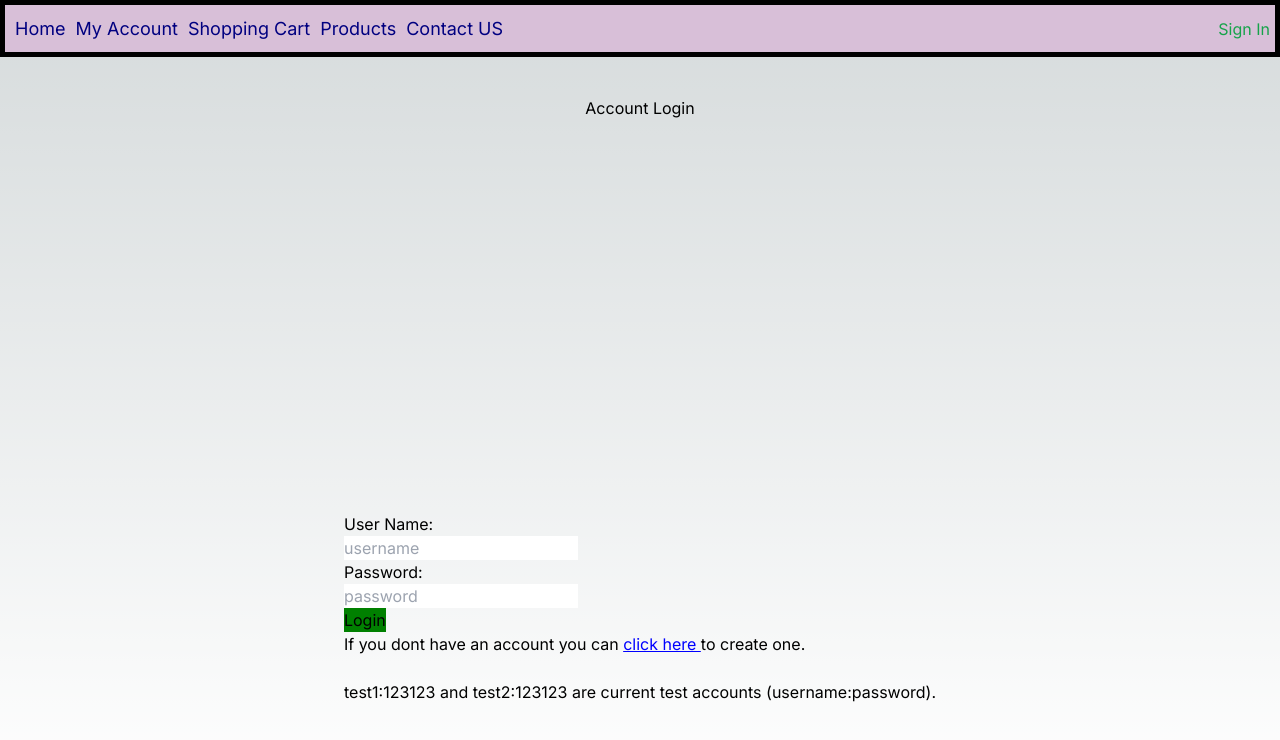
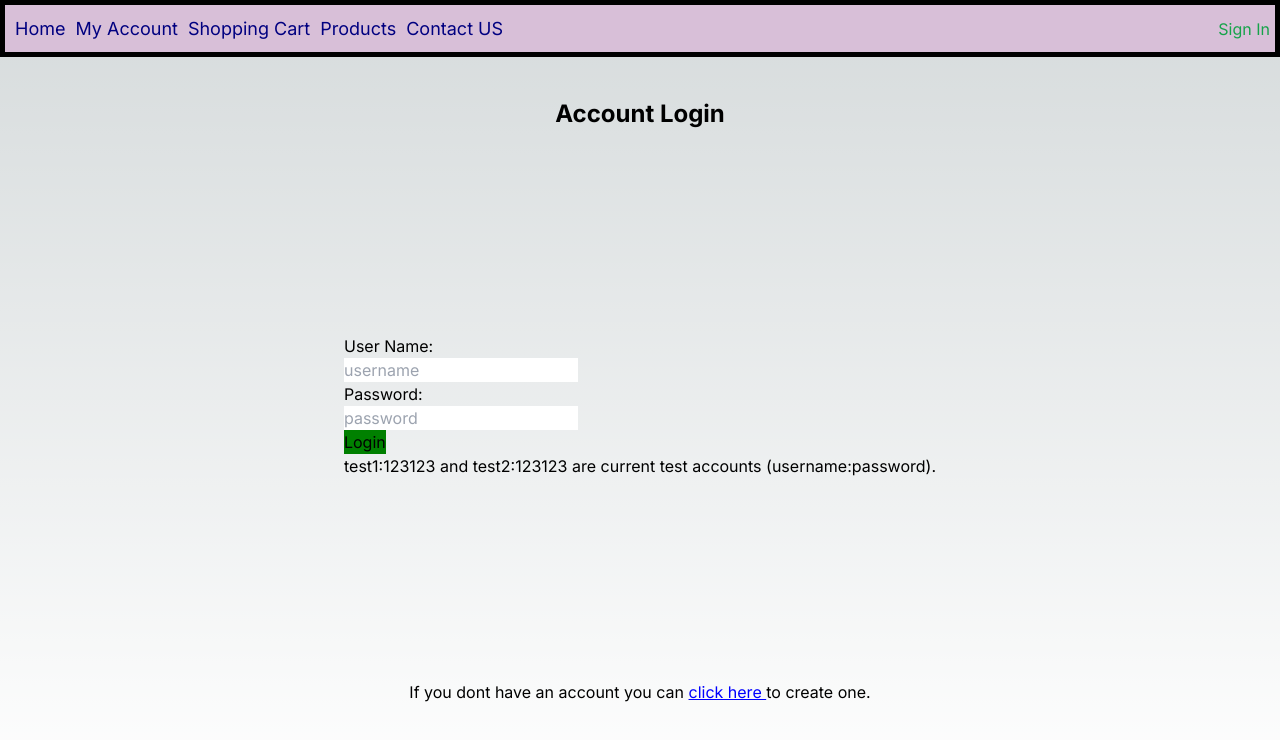
Before and after one commit to garrettWinter/electronic-empire, a Next.js app: page /login in a window 1280 px wide. Shown: the top 740 px of the page. Built offline with nearby package versions, Linux system fonts and the light colour scheme; no server answers.

Commit message:
Split out the login page functionality into a LoginForm component.

```diff
--- /dev/null
+++ b/app/components/LoginForm.tsx
@@ -0,0 +1,33 @@
+import { signIn } from "next-auth/react";
+import React, { useRef } from "react";
+
+const LoginForm = () => {
+    const username = useRef("");
+    const pass = useRef("");
+
+    const onSubmit = async () => {
+      const result = await signIn("credentials", {
+        username: username.current,
+        password: pass.current,
+        redirect: true,
+        callbackUrl: "/"
+      });
+    };
+
+    return (
+        <div>
+        <div>
+          <p>User Name:</p>
+          <input name="text" placeholder='username' onChange={(e) => (username.current = e.target.value)}></input>
+        </div>
+        <div>
+          <p>Password:</p>
+          <input name="password" type="password" placeholder='password' onChange={(e) => (pass.current = e.target.value)}></input>
+        </div>
+        <button style={{ backgroundColor: "green" }} onClick={onSubmit}>Login</button>
+        <p> test1:123123 and test2:123123 are current test accounts (username:password).</p>
+      </div>
+    )
+};
+
+export default LoginForm;
--- a/app/login/page.tsx
+++ b/app/login/page.tsx
@@ -3,37 +3,15 @@
 import styles from '../page.module.css'
 import { signIn } from "next-auth/react";
 import React, { useRef } from "react";
+import LoginForm from '../components/LoginForm'
 
 export default function Login() {
-  const username = useRef("");
-  const pass = useRef("");
-
-  const onSubmit = async () => {
-    const result = await signIn("credentials", {
-      username: username.current,
-      password: pass.current,
-      redirect: true,
-      callbackUrl: "/"
-    });
-  }
 
   return (
     <main className={styles.main}>
-      <h1>Account Login</h1>
-      <div>
-        <div>
-          <p>User Name:</p>
-          <input name="text" placeholder='username' onChange={(e) => (username.current = e.target.value)}></input>
-        </div>
-        <div>
-          <p>Password:</p>
-          <input name="password" type="password" placeholder='password' onChange={(e) => (pass.current = e.target.value)}></input>
-        </div>
-        <button style={{ backgroundColor: "green" }} onClick={onSubmit}>Login</button>
-        <p>If you dont have an account you can <a href="/signup" style={{ color: "blue", textDecoration: "underline" }}>click here </a>to create one.</p>
-        <br></br>
-        <p> test1:123123 and test2:123123 are current test accounts (username:password).</p>
-      </div>
+      <h1 style={{ fontSize: 24, fontWeight: 'bolder' }}>Account Login</h1>
+      <LoginForm/>
+      <p>If you dont have an account you can <a href="/signup" style={{ color: "blue", textDecoration: "underline" }}>click here </a>to create one.</p>
     </main>
   )
 }
```
